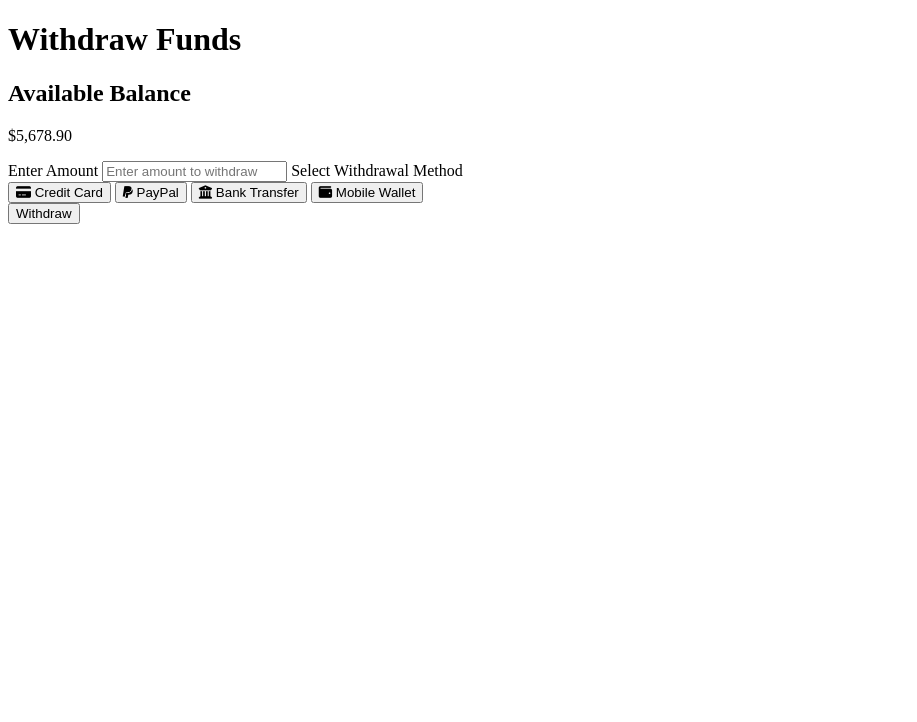
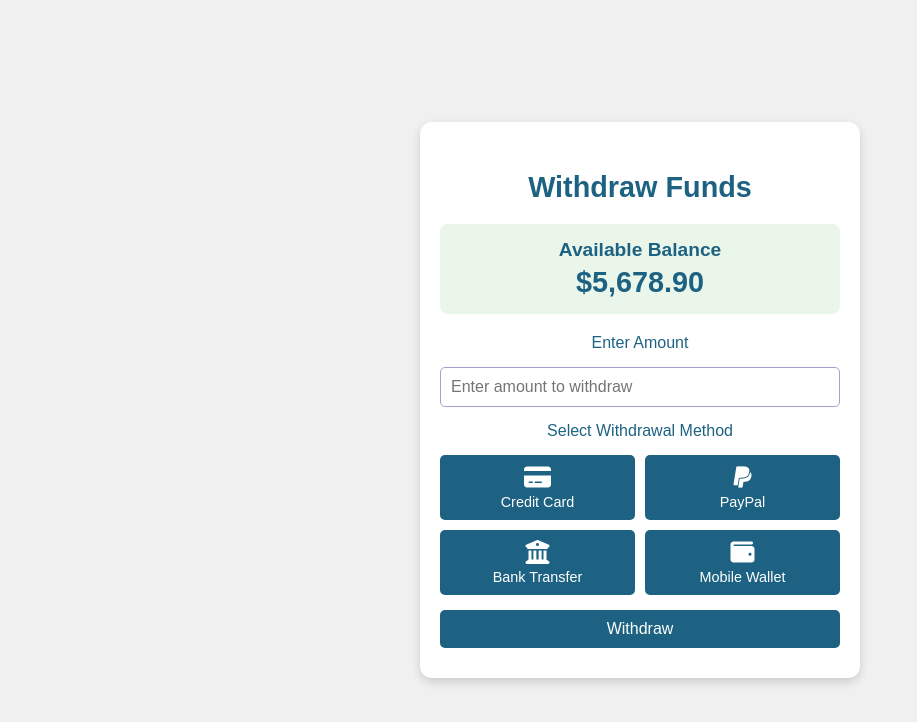
Before and after one commit to LazorAmorie/masterkey, a plain HTML site: page index/withdraw-funds.html in a window 1280 px wide. Shown: the whole page, without its empty margins (0-917 px from the left). Drawn offline with Linux system fonts and the light colour scheme; the site is published under a folder, as on GitHub Pages, so addresses that start at the root find nothing.

Commit message:
three dots

```diff
--- a/index/withdraw-funds.html
+++ b/index/withdraw-funds.html
@@ -4,7 +4,7 @@
     <meta charset="UTF-8">
     <meta name="viewport" content="width=device-width, initial-scale=1.0">
     <title>Withdraw Funds</title>
-    <link rel="stylesheet" href="/css/withdraw-funds.css">
+    <link rel="stylesheet" href="../css/withdraw-funds.css">
     <link rel="stylesheet" href="https://cdnjs.cloudflare.com/ajax/libs/font-awesome/6.7.1/css/all.min.css">
 </head>
 <body>
```
